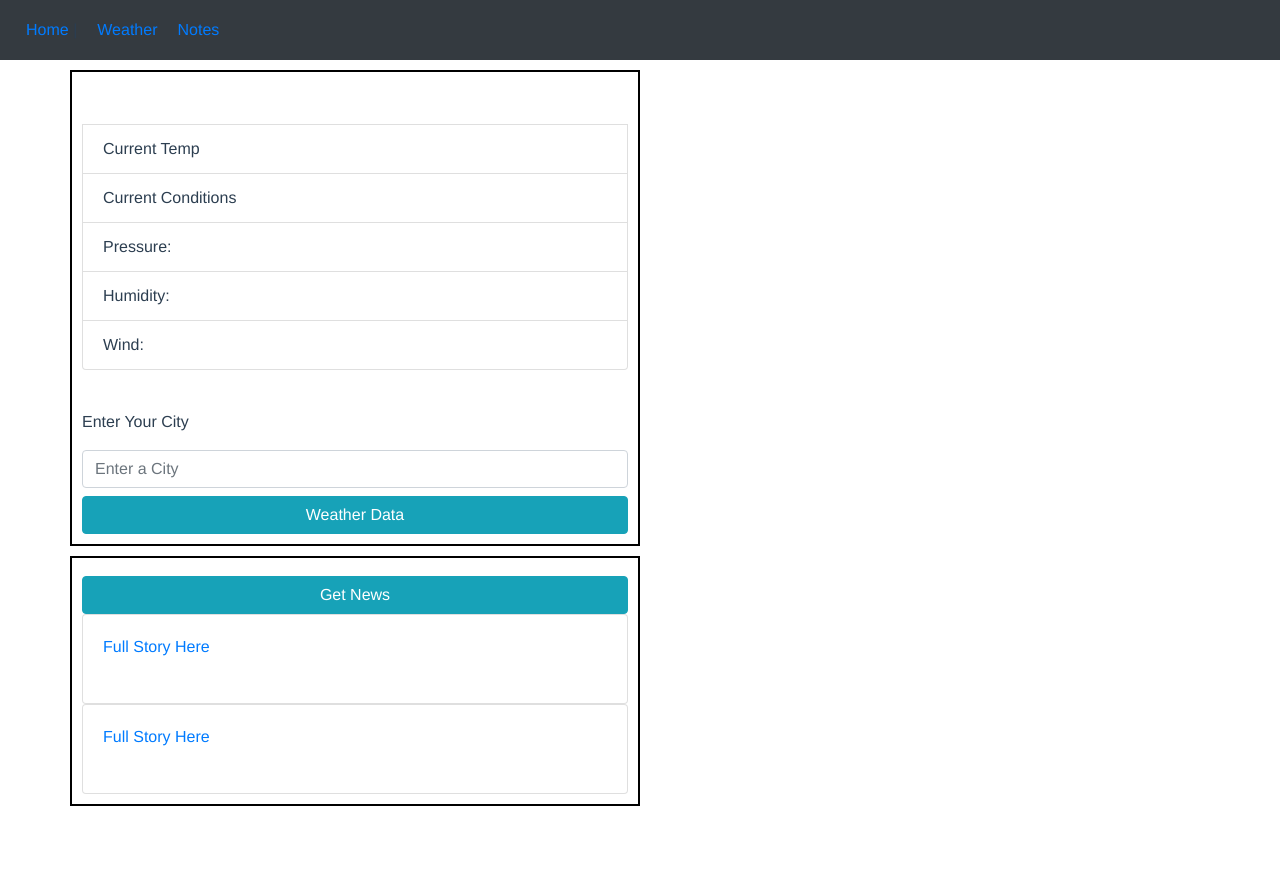
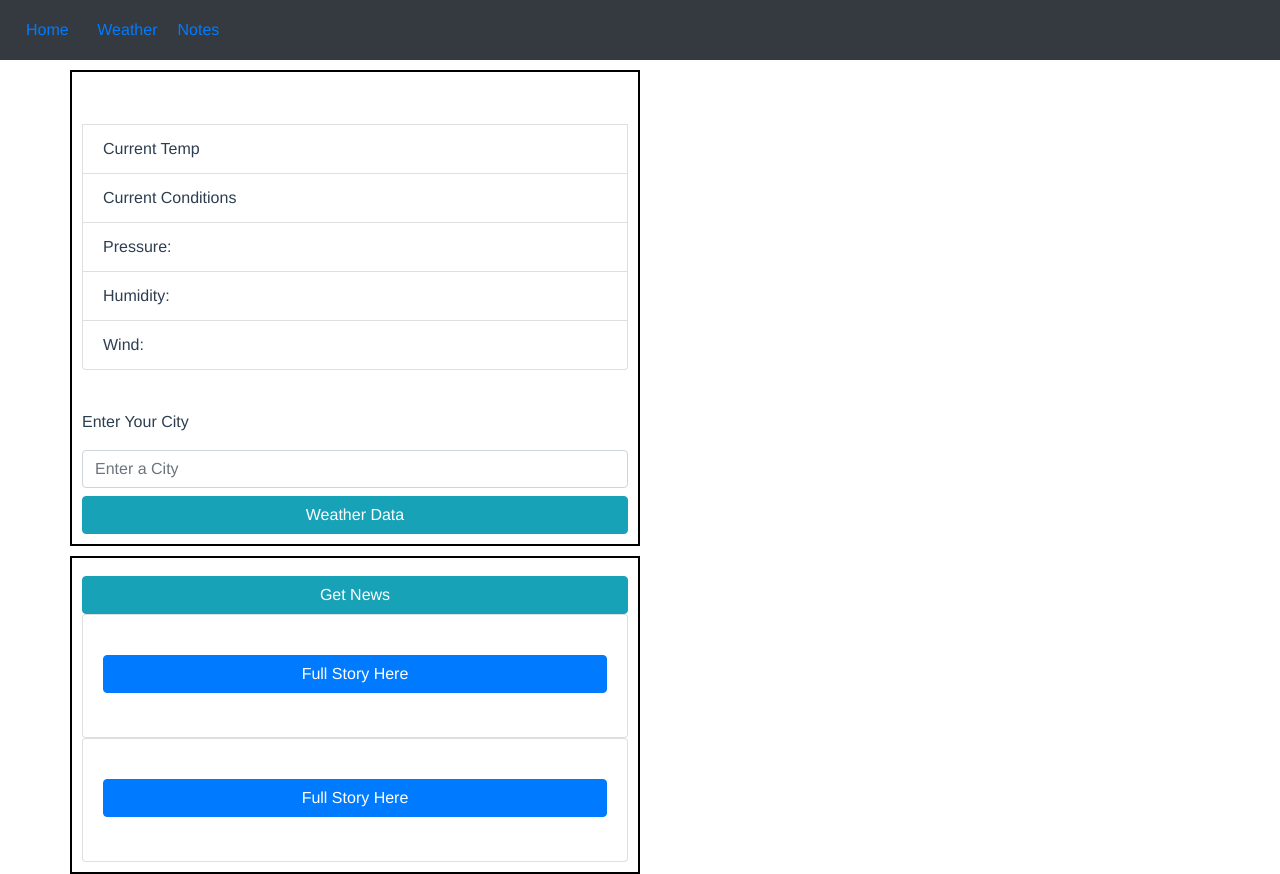
Before and after one commit to Timothycav/News-Weather-and-Notes, a Vue app: page /#/about in a window 1280 px wide. Before the commit the page ends 806 px from the top, so only its background shows below. Built offline with nearby package versions, Linux system fonts and the light colour scheme; what vuefire would draw is missing.

Commit message:
style changes to news

```diff
--- a/src/views/About.vue
+++ b/src/views/About.vue
@@ -58,17 +58,17 @@
 
         <div class="card card-body">
           <div class="news"></div>
-           <div class="newstitle"></div>
+           <div class="newstitle card-title"></div>
              <div class="description"></div>
-              <a href="" id="link">Full Story Here</a>
-               <div> <img src="" id="news_img"></div>
+              <a href="" class="btn btn-primary" id="link">Full Story Here</a>
+               <div> <img class="card-img-top" src="" id="news_img"></div>
         </div>
          <div class="card card-body">
           <div class="news2"></div>
-           <div class="newstitle2"></div>
+           <div class="newstitle2 card-title"></div>
              <div class="description2"></div>
-              <a href="" id="link2">Full Story Here</a>
-               <div> <img src="" id="news_img2"></div>
+              <a href="" class="btn btn-primary" id="link2">Full Story Here</a>
+               <div> <img class="card-img-top" src="" id="news_img2"></div>
         </div>
       </div>
     </div>
```
Also changed, not shown: 11 other files (tests, documents, lock files or other folders).
